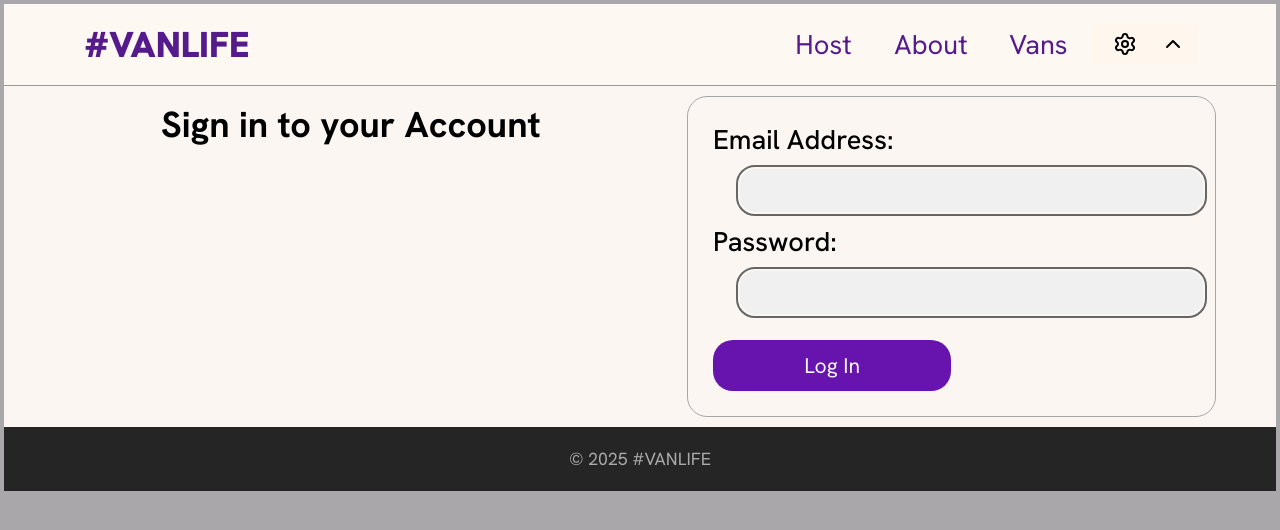
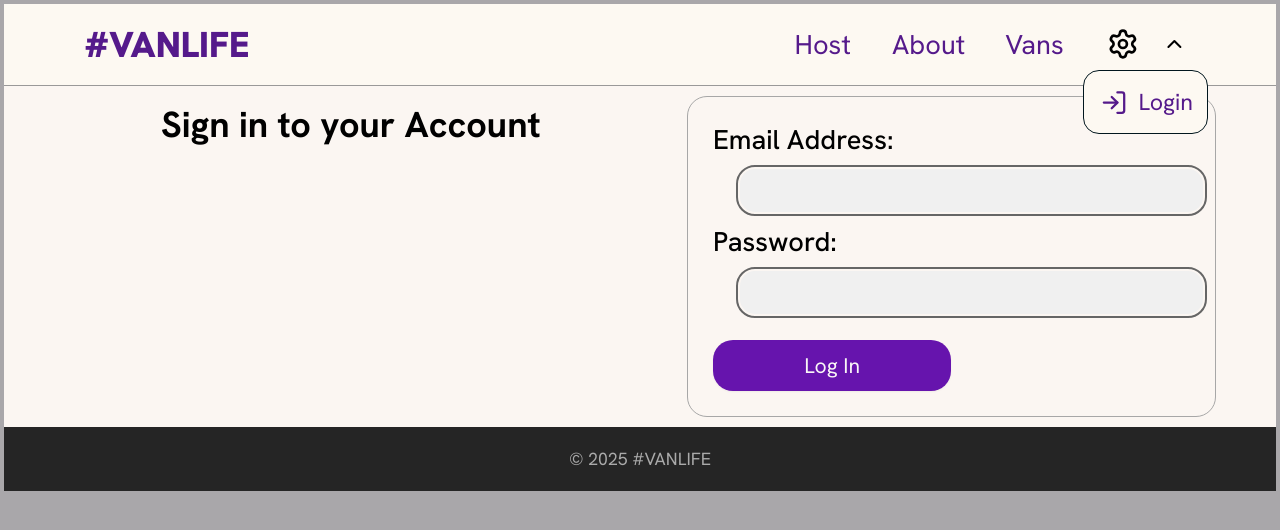
Before and after one commit to Always-eager-to-learn/van-life, a React (Vite) app: page /login in a window 1280 px wide. Both pictures are taken after a click on the button 1144 px from the left and 44 px from the top of the page. Shown: the top 530 px of the page. Built offline with nearby package versions, Linux system fonts and the light colour scheme; a web font is replaced by a local one; what miragejs would draw is missing.

Commit message:
Changes to login function. Setting up preact and trying to fix the bugs

```diff
--- a/package.json
+++ b/package.json
@@ -10,6 +10,7 @@
     "preview": "vite preview"
   },
   "dependencies": {
+    "@preact/signals-react": "^3.3.0",
     "clsx": "^2.1.1",
     "js-cookie": "^3.0.5",
     "lucide-react": "^0.543.0",
--- a/src/App.jsx
+++ b/src/App.jsx
@@ -3,6 +3,7 @@ import Home from './pages/Home'
 import About from './pages/About'
 import NotFound from './pages/NotFound'
 import Login, {action as loginAction, loader as loginLoader} from './pages/Login'
+import { loader as logoutLoader } from './pages/Logout'
 import Vans, {loader as vanLoader} from './pages/vans/Vans'
 import VanDetail, {loader as vanDetailLoader} from './pages/vans/VanDetail'
 import Layout from './components/Layout'
@@ -34,6 +35,7 @@ export default function App(){
             <Route path='vans' element={<Vans />} loader={vanLoader}/>
             <Route path='vans/:id' element={<VanDetail />} loader={vanDetailLoader} />
             <Route path='login' element={<Login />} action={loginAction} loader={loginLoader}/>
+            <Route path='logout' loader={logoutLoader} />
 
             <Route path='host' element={<HostHeader />}>
                 <Route index element={<Dashboard />} loader={dashboardLoader} />
--- a/src/auth.js
+++ b/src/auth.js
@@ -1,8 +1,13 @@
 import Cookies from 'js-cookie'
 import { redirect } from 'react-router-dom'
+import { signal } from '@preact/signals-react'
+
+const status = Cookies.get('loginStatus') !== undefined ? 'loggedIn' : 'notLoggedIn'
+export const loginStatusData = signal(status)
 
 function setAuthenticationStatus(){
     Cookies.set('loginStatus', 'true', { expires: 1})
+    loginStatusData.value = 'loggedIn'
 }
 
 async function getAuthenticationStatus(){
@@ -17,6 +22,7 @@ async function getAuthenticationStatus(){
 
 function clearAuthenticationStatus(){
     Cookies.remove('loginStatus')
+    loginStatusData.value = 'notLoggedIn'
 }
 
 function returnRedirect(location = ''){
--- a/src/components/Component.module.css
+++ b/src/components/Component.module.css
@@ -56,19 +56,17 @@ footer > p{
     display: flex;
     align-items: center;
     gap: 1rem;
-    background-color: #FFF7ED;
+    position: relative;
+    background-color: var(--nav-background-color);
     padding: 0.5rem 0.8rem;
+    border-radius: 1rem;
     transition:
-        background-color 250ms cubic-bezier(0.455, 0.03, 0.515, 0.955),
-        transform 300ms ease-out;
+        background-color 250ms cubic-bezier(0.455, 0.03, 0.515, 0.955);
 }
 
-.nav_section .img_logo:active{
-    transform: scale(0.85);
-}
-
-.img_logo svg:first-of-type{
-    width: 2.5rem;
+.img_logo .dialog_button{
+    width: 3rem;
+    height: 2rem;
 }
 
 .svg{
@@ -83,6 +81,53 @@ footer > p{
     stroke-linejoin: round;
     fill: none;
     transition: stroke 150ms cubic-bezier(0.445, 0.05, 0.55, 0.95);
+}
+
+.dialog_bar{
+    position: absolute;
+    top: 104%;
+    left: -4%;
+    border: 0.1rem solid var(--blackish);
+    padding-block: 0.5rem;
+    z-index: 2;
+    visibility: hidden;
+    overflow: hidden;
+    height: 0;
+    interpolate-size: allow-keywords;
+    transition: visibility 200ms ease-out, height 200ms ease-out;
+}
+
+.dialog_bar.active{
+    height: auto;
+    visibility: visible;
+}
+
+.flex_nav_bar{
+    display: flex;
+    align-items: center;
+    gap: 0.5rem;
+    padding: 0.5rem 0.9rem;
+    border-radius: 0.2rem;
+    transition: background-color 350ms ease-in-out, opacity 100ms ease-in;
+    opacity: 0;
+}
+
+.dialog_bar.active .flex_nav_bar{
+    opacity: 1;
+}
+
+.flex_nav_bar .login_button{
+    height: 1.7rem;
+    width: 2rem;
+    transition: stroke 300ms ease-in-out;
+}
+
+.flex_nav_bar p{
+    transition: color 350ms ease-in;
+}
+
+.flex_nav_bar:active{
+    transform: scale(0.88);
 }
 
 .host_nav{
@@ -152,15 +197,11 @@ footer > p{
     }
 
     .img_logo:hover{
-        background-color: #ebebeb;
+        background-color: var(--nav-hover-color);
     }
 
-    .img_logo:active{
-        transform: translateY(2px);
-    }
-
-    .svg_stroke:hover{
-        stroke: #597e92;
+    .img_logo:hover > svg{
+        stroke: var(--white);
     }
 
     .host_nav > a.active_link:hover{
@@ -170,6 +211,20 @@ footer > p{
 
     .logo_active_link:hover{
         background-color: #ffe2be;
+    }
+
+    .flex_nav_bar:hover{
+        background-color: var(--nav-hover-color);
+        text-decoration: none;
+    }
+
+    .flex_nav_bar:hover .login_button{
+        stroke: var(--white);
+    }
+
+    .flex_nav_bar:hover p{
+        color: var(--white);
+        text-decoration: none;
     }
 }
 
--- a/src/components/Header.jsx
+++ b/src/components/Header.jsx
@@ -1,9 +1,9 @@
 import { Link, NavLink } from 'react-router-dom'
-import { useState, useEffect } from 'react'
+import { useState } from 'react'
 import styles from './Component.module.css'
-import { getAuthenticationStatus } from '../auth'
-import { Settings, ChevronDown } from 'lucide-react'
+import { Settings, ChevronDown, LogIn, UserRound, LogOut } from 'lucide-react'
 import clsx from 'clsx'
+import { loginStatusData as loginStatus } from '../auth'
 
 export default function Header(){
 
@@ -18,23 +18,11 @@ export default function Header(){
             setOpenDialog(false)
     }
 
-    const [loginStatus, setLoginStatus] = useState(null)
     const [openDialog, setOpenDialog] = useState(false)
     const classNames = clsx({
         small_size: true,
         reverse: openDialog === true
     })
-
-    useEffect(() => {
-        async function setStatus(){
-            const result = await getAuthenticationStatus()
-            let value = false
-            if(result)
-                value = true
-            setLoginStatus(value)
-        }
-        setStatus()
-    }, [])
 
     return (
         <nav>
@@ -50,10 +38,22 @@ export default function Header(){
                     Vans
                 </NavLink>
                 <button className={`${styles.img_logo}`} onClick={setDialogStatus}>
-                    {loginStatus ? null :
-                       <Settings/>
+                    {loginStatus.value === 'loggedIn' ? <UserRound className={styles.dialog_button}/> :
+                       <Settings className={styles.dialog_button}/>
                     }
                     <ChevronDown className={classNames}/>
+                    <nav className={`${styles.dialog_bar} padding-zero border-radius-1 ${openDialog ? styles.active : ''}`}>
+                        {loginStatus.value === 'loggedIn' ?
+                            <NavLink className={`${styles.flex_nav_bar} padding-zero`} to='logout'>
+                                <LogOut className={styles.login_button}/>
+                                <p className={`font-medium-big`}>Logout</p>
+                            </NavLink> :
+                            <NavLink className={`${styles.flex_nav_bar} padding-zero`} to='login'>
+                                <LogIn className={styles.login_button}/>
+                                <p className={`font-medium-big`}>Login</p>
+                            </NavLink>
+                        }
+                    </nav>
                 </button>
             </section>
         </nav>
--- a/src/index.css
+++ b/src/index.css
@@ -26,6 +26,7 @@
     --background-color: hsl(37deg 100% 98.18% / 95%);
     --brand-color: #6614ad;
     --nav-hover-color: #8C2155;
+    --nav-background-color: hsl(40deg, 73%, 97%);
     --nav-hover-box-shadow-color: #a6b1d1;
     --blackish: #01161e;
 }
@@ -42,7 +43,7 @@ body{
 }
 
 nav{
-    background-color: hsl(40deg, 73%, 97%);
+    background-color: var(--nav-background-color);
     display: flex;
     justify-content: space-around;
     align-items: center;
@@ -66,8 +67,11 @@ h1{
 }
 
 p{
+    margin: 0;
+}
+
+footer p{
     padding: 15px 20px;
-    margin: 0;
 }
 
 a, a:visited{
@@ -88,6 +92,10 @@ input{
 
 .font-semi-big{
     font-size: var(--font-size-3);
+}
+
+.font-medium-big{
+    font-size: calc(var(--font-size-2) + 0.125rem);
 }
 
 .font-medium{
@@ -139,6 +147,14 @@ input{
 .epunda-slab{
     font-family: 'Epunda Slab';
     letter-spacing: 0.015em;
+}
+
+.padding-zero{
+    padding: 0;
+}
+
+.border-radius-1{
+    border-radius: 1rem;
 }
 
 @media (width < 576px) {
--- a/src/pages/Login.jsx
+++ b/src/pages/Login.jsx
@@ -1,5 +1,4 @@
-import { Form, useActionData, useNavigation } from 'react-router-dom'
-import { useEffect, useState } from 'react'
+import { Form, useActionData, useNavigation, useLoaderData } from 'react-router-dom'
 import styles from './Login.module.css'
 import { loginUser } from '../api'
 import { getAuthenticationStatus, returnRedirect } from '../auth'
@@ -19,24 +18,20 @@ export async function action(objData){
 export async function loader(){
     const authenticationStatus = await getAuthenticationStatus()
     if(!authenticationStatus){
+        const data = sessionStorage.getItem('notification')
+        if(data){
+            sessionStorage.removeItem('notification')
+            return data
+        }
         return null
     }
     return returnRedirect('/')
 }
 
 export default function Login(){
-    const [status, setStatus] = useState(null)
+    const status = useLoaderData()
     const navigationStatus = useNavigation().state
     const error = useActionData()
-
-    useEffect(() => {
-        const data = sessionStorage.getItem('notification')
-
-        if(data){
-            sessionStorage.removeItem('notification')
-            setStatus(data)
-        }
-    }, [])
 
     return (
         <main>
--- /dev/null
+++ b/src/pages/Logout.jsx
@@ -0,0 +1,6 @@
+import { returnRedirect, clearAuthenticationStatus } from '../auth'
+
+export function loader(){
+    clearAuthenticationStatus()
+    return returnRedirect('/')
+}
```
Also changed, not shown: 1 other file (tests, documents, lock files or other folders).
